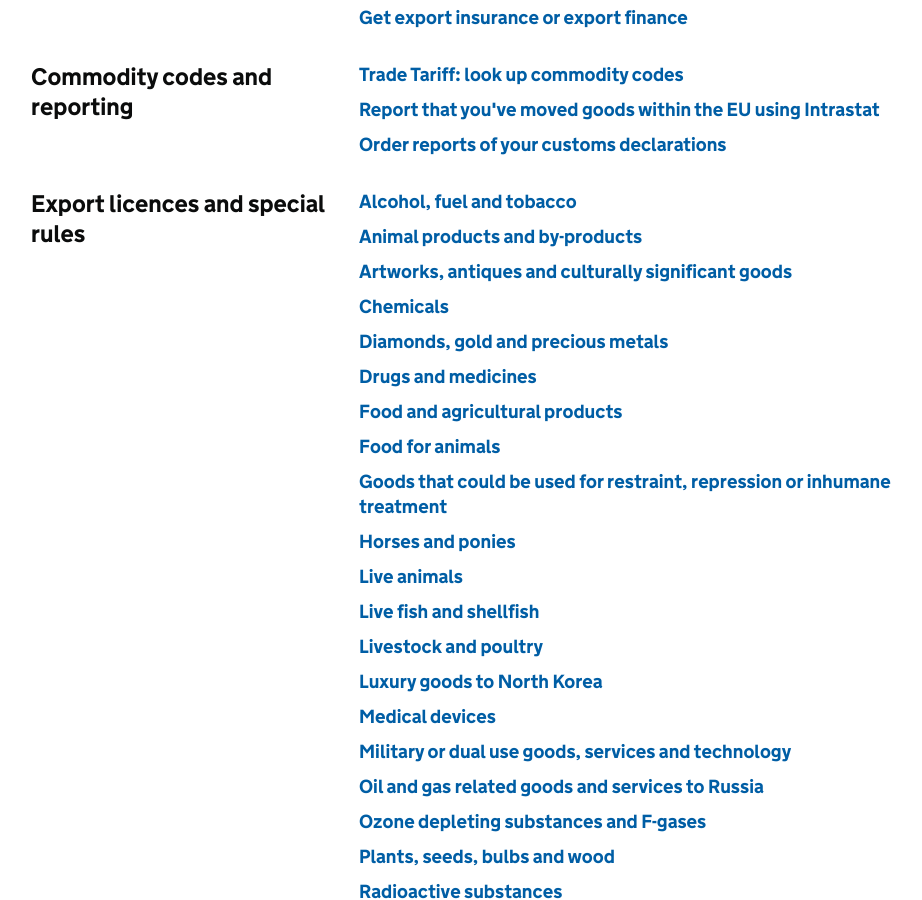
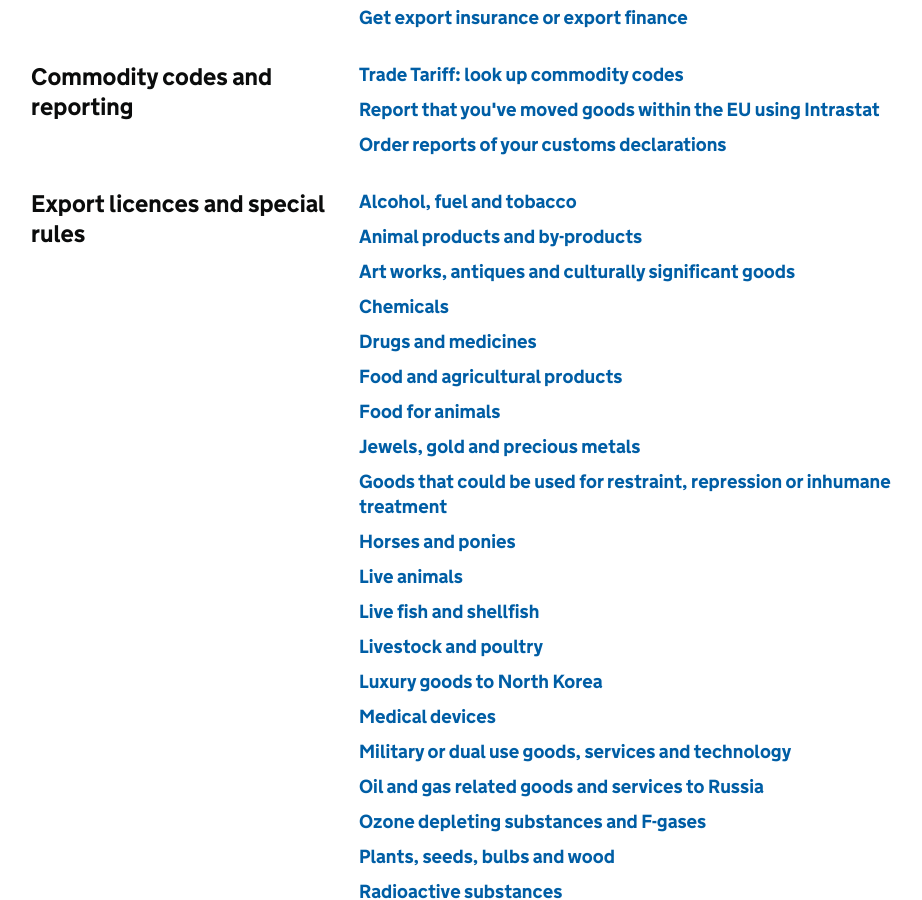
Before and after one commit to alphagov/govuk-import-export-prototype, a Jekyll site: the page built from topic/business-and-self-employed/exporting-and-doing-business-abroad.html, in a window 1280 px wide and 900 px high, scrolled down 716 px. Shown: the whole window, without its empty margins (159-1081 px from the left). Built offline with Jekyll 4.4.1, drawn with Linux system fonts in a browser that asks for light colours.

Commit message:
Update exporting-and-doing-business-abroad.html

```diff
--- a/topic/business-and-self-employed/exporting-and-doing-business-abroad.html
+++ b/topic/business-and-self-employed/exporting-and-doing-business-abroad.html
@@ -42,18 +42,18 @@
        url: '/guidance/get-permission-to-import-or-export-alcohol-fuel-or-tobacco-excise-goods.html'
      - name: Animal products and by-products
        url: '/guidance/get-a-licence-to-export-furs-skins-and-other-animal-products.html'
-     - name: Artworks, antiques and culturally significant goods
+     - name: Art works, antiques and culturally significant goods
        url: '/guidance/get-a-licence-to-export-cultural-goods.html'
      - name: Chemicals
        url: '/guidance/get-a-licence-to-export-chemicals.html'
-     - name: Diamonds, gold and precious metals
-       url: '/guidance/get-a-licence-to-export-diamonds.html'
      - name: Drugs and medicines
        url: '/guidance/get-a-licence-to-export-drugs-and-medicines.html'
      - name: Food and agricultural products
        url: '/guidance/get-a-licence-to-export-food-and-agricultural-products.html'
      - name: Food for animals
        url: '/guidance/get-a-licence-to-export-food-for-animals.html'
+     - name: Jewels, gold and precious metals
+       url: '/guidance/get-a-licence-to-export-diamonds.html'
      - name: Goods that could be used for restraint, repression or inhumane treatment
        url: '/guidance/get-a-licence-to-export-law-enforcement-and-torture-goods.html'
      - name: Horses and ponies
```
